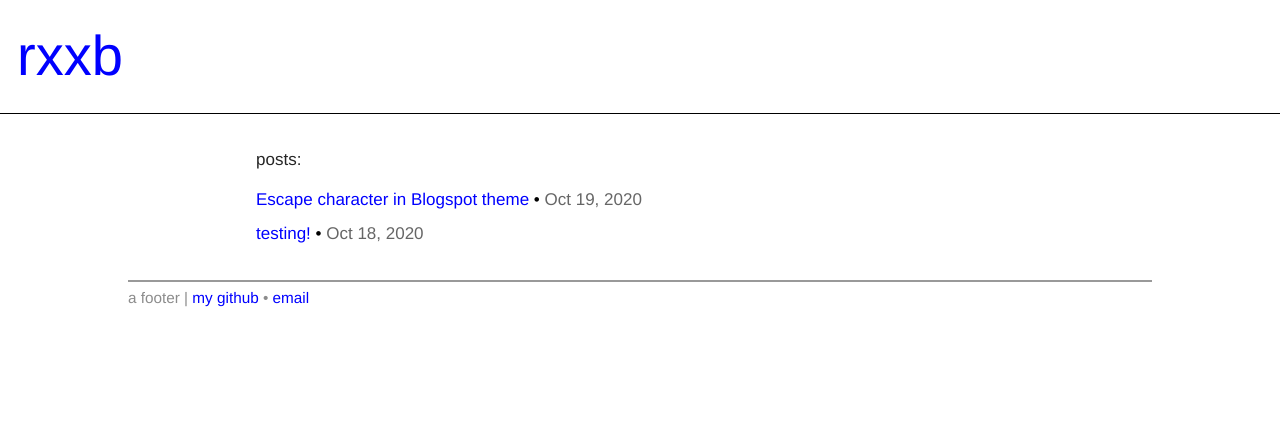
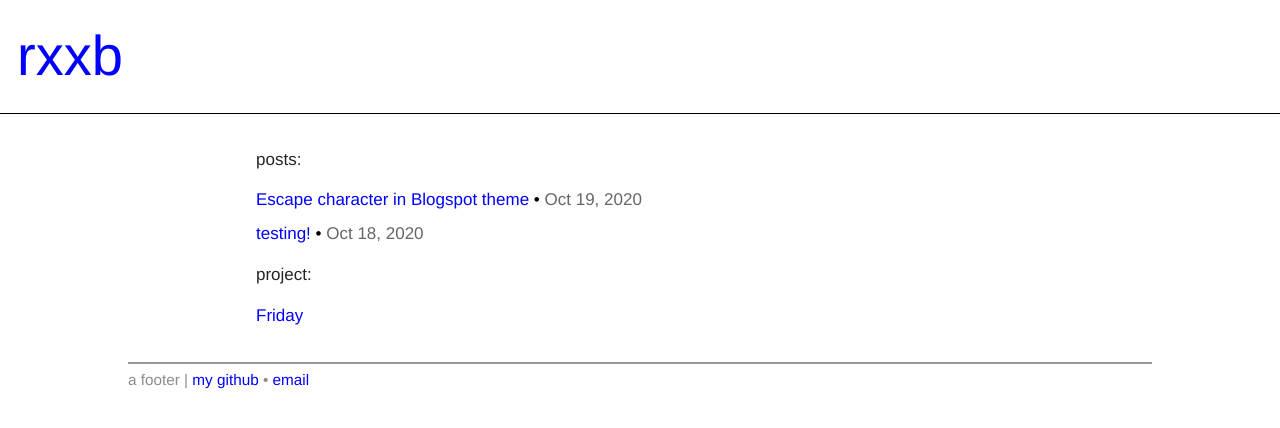
Before and after one commit to rxxb/rxxb.github.io, a Jekyll site: the page built from index.html, in a window 1280 px wide. Shown: the top 428 px of the page. Built offline with Jekyll 4.4.1, drawn with Linux system fonts in a browser that asks for light colours.

Commit message:
Add landing page project

```diff
--- a/index.html
+++ b/index.html
@@ -2,9 +2,6 @@
 layout: default
 ---
 {% include header.html %}
-<style>
-
-</style>
 <main id=site-main>
     <p id=posts-container>posts:
         <ul>
@@ -13,5 +10,10 @@ layout: default
             {% endfor %}
         </ul>
     </p>
+    <p>project:
+        <ul>
+            <li><a href="/project/friday/">Friday</a></li>
+        </ul>
+    </p>
 </main>
 {% include footer.html %}
--- /dev/null
+++ b/project/friday/base.scss
@@ -0,0 +1,92 @@
+---
+---
+
+// font-family
+$sans-serif: Helvetica, Arial, sans-serif;
+$monospace: monospace, monospace;
+$serif: "Times New Roman", Times, serif;
+
+// font-size
+$root-font-size: 18px;
+
+// color
+$main-color: #444;
+$main-background: #f1f1f1;
+$border-color: #999;
+$heading-color: #333;
+$muted-color: #666;
+
+html {
+    -webkit-tap-highlight-color: transparent;
+}
+
+body {
+    background-color: $main-background;
+    font-size: $root-font-size;
+    font-family: $sans-serif;
+    color: $main-color;
+    font-weight: 400;
+    line-height: 1.8rem;
+}
+
+body * {
+    margin: 0;
+    padding: 0;
+    box-sizing: border-box;
+}
+
+h1, h2, h3, h4, h5, h6, p, img, pre, ul, ol, dl, table, figure {
+    margin-top: 1rem;
+}
+figure > img {
+    margin: 0;
+}
+
+code {
+    font-family: $monospace;
+}
+
+h1, h2, h3, h4, h5, h6 {
+    font-weight: 400;
+    color: $heading-color;
+}
+
+h1 {
+    font-size: 4rem;
+    line-height: 4.8rem;
+}
+
+h2 {
+    font-size: 3.5rem;
+    line-height: 4.3rem;
+}
+
+h3 {
+    font-size: 3rem;
+    line-height: 3.8rem;
+}
+
+h4 {
+    font-size: 2.5rem;
+    line-height: 3.3rem;
+}
+
+h5 {
+    font-size: 2rem;
+    line-height: 2.8rem;
+}
+
+h6 {
+    font-size: 1.5rem;
+    line-height: 2.3rem;
+}
+
+.muted {
+    color: $muted-color;
+}
+
+/* small but not dwarfed */
+.small, small {
+    font-size: 0.88rem;
+    line-height: 1.32rem;
+}
--- /dev/null
+++ b/project/friday/layout.scss
@@ -0,0 +1,29 @@
+---
+---
+
+// font-family
+$sans-serif: Helvetica, Arial, sans-serif;
+$monospace: monospace, monospace;
+$serif: "Times New Roman", Times, serif;
+
+// font-size
+$root-font-size: 16px;
+
+// color
+$main-color: #555;
+$main-background: #f1f1f1;
+$border-color: #999;
+
+#site-header {
+
+}
+#header-alert {
+    padding: .3rem;
+    margin: 0;
+    background-color: $main-color;
+    color: $main-background;
+    text-align: center;
+}
+#header-image {
+    width: 100%;
+}
```
Also changed, not shown: project/friday/index.html (added, +38 -0 lines), project/friday/IsoLinux.png (added), 1 other file.
